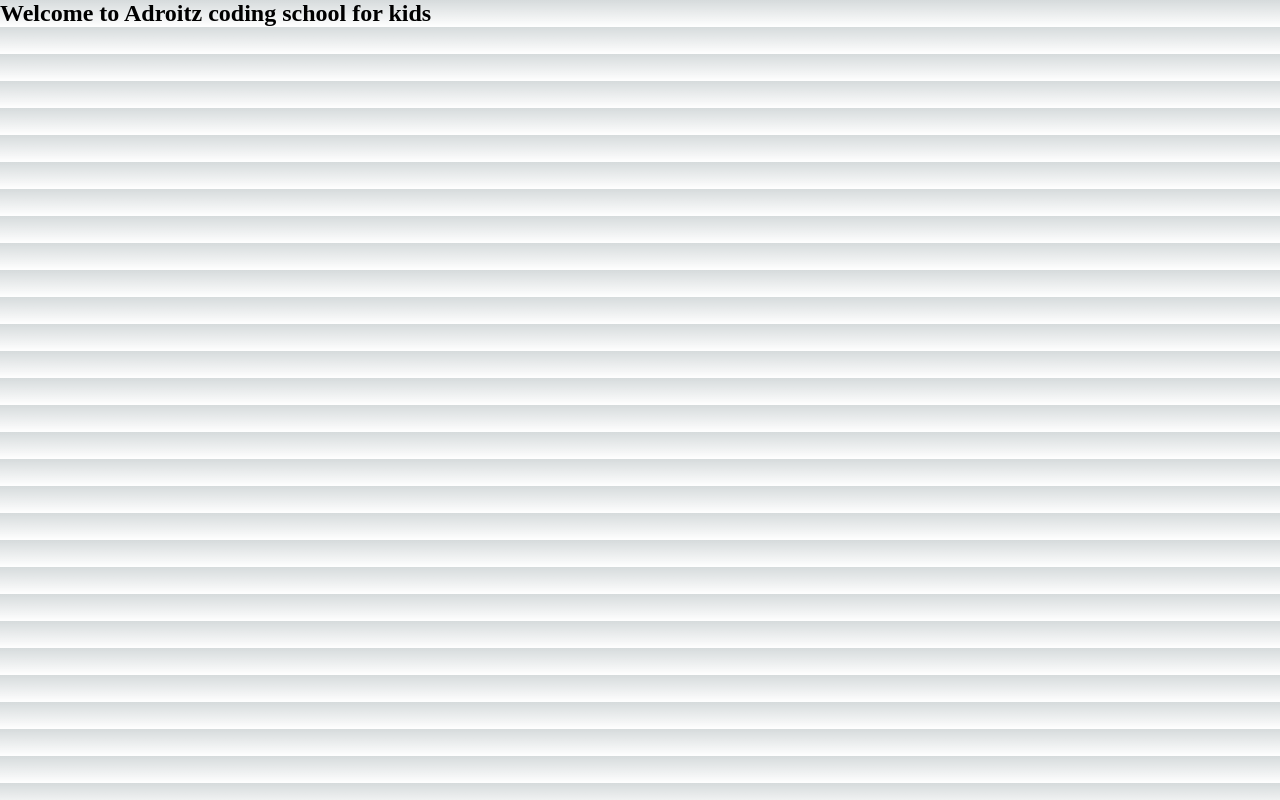
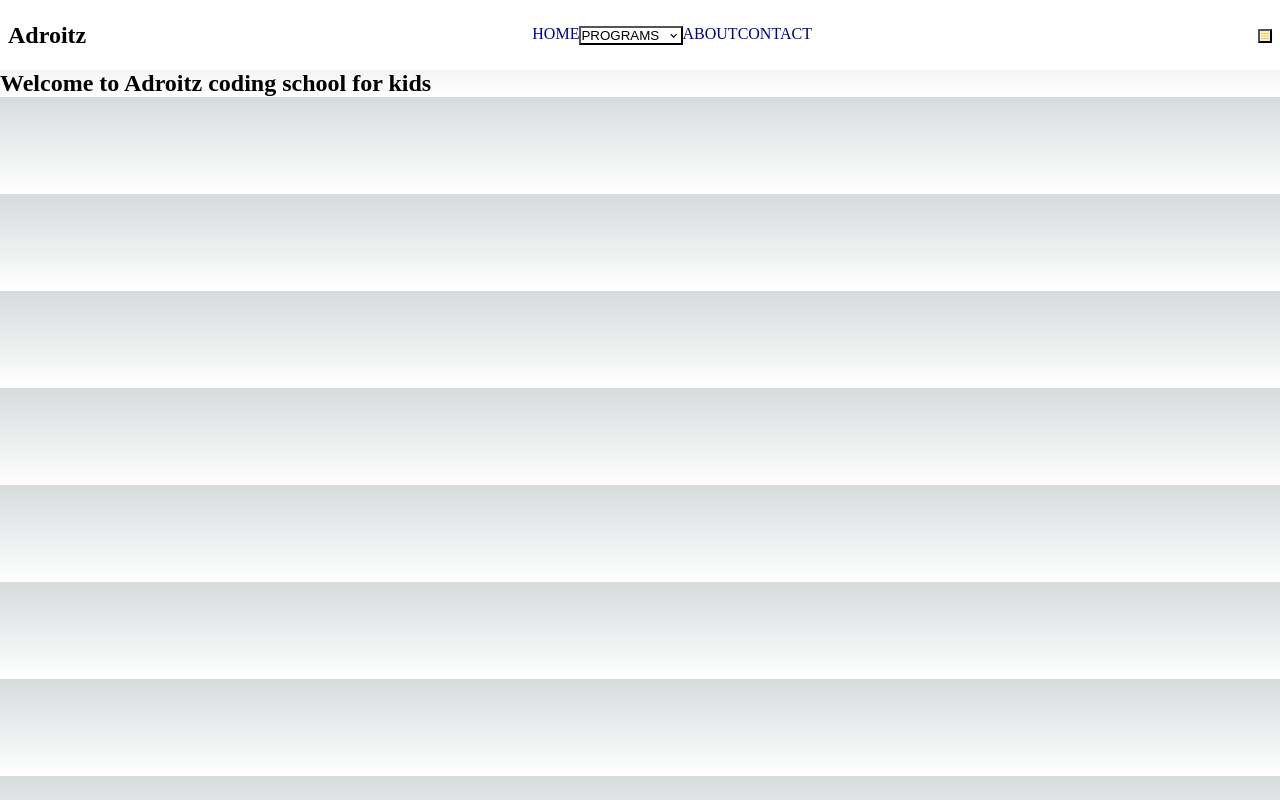
Before and after one commit to Tajudeenazeez/adroitz, a Next.js app: page / in a window 1280 px wide. Built offline with nearby package versions, Linux system fonts and the light colour scheme.

Commit message:
header implemented

```diff
--- /dev/null
+++ b/components/Header.tsx
@@ -0,0 +1,23 @@
+import React from "react";
+import { Flex, Heading } from "@chakra-ui/react";
+
+import NavBar from "./NavBar";
+import MobileNav from "./MobileNav";
+
+const Header = () => {
+  return (
+    <Flex
+      height="70px"
+      px={8}
+      justifyContent="space-between"
+      alignItems="center"
+      bg="white"
+    >
+      <Heading>Adroitz</Heading>
+      <NavBar />
+      <MobileNav />
+    </Flex>
+  );
+};
+
+export default Header;
--- a/pages/index.tsx
+++ b/pages/index.tsx
@@ -1,6 +1,7 @@
 import Head from 'next/head'
 import { Heading } from '@chakra-ui/react'
-
+import { Box } from '@chakra-ui/react'
+import Header from '../components/Header'
 export default function Home() {
   return (
     <>
@@ -10,9 +11,14 @@
         <meta name="viewport" content="width=device-width, initial-scale=1" />
         <link rel="icon" href="/favicon.ico" />
       </Head>
+      <Box>
+        <Header/>
+
       <Heading>
         Welcome to Adroitz coding school for kids
       </Heading>
+      </Box>
+
     </>
   )
 }
```
